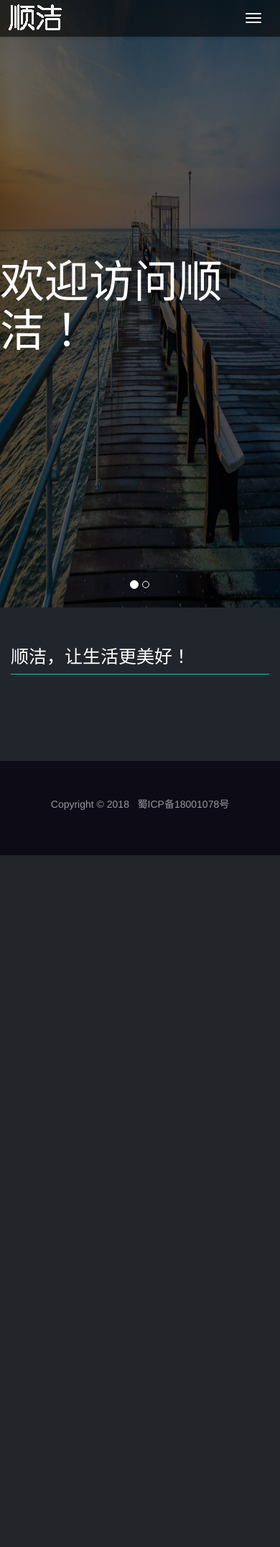
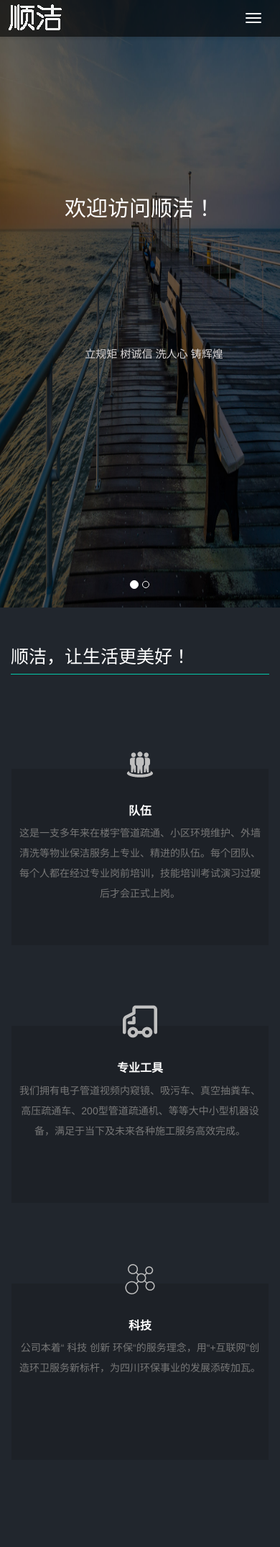
Before and after one commit to shunjiefw/python, a Django app: page / in a window 390 px wide. Shown: the top 2149 px of the page at 72% size. Before the commit the page ends 1188 px from the top, so only its background shows below. Run offline with Django 3.2, Linux system fonts and the light colour scheme; some libraries are stand-ins or nearby versions.

Commit message:
change style & add cnzz

```diff
--- a/shunjie/static/css/about.css
+++ b/shunjie/static/css/about.css
@@ -34,7 +34,7 @@
     display: block;
 }
 .img-b{
-    height: 300px !important;
+    height: 320px !important;
 }
 .message-title{
     height: 45px;
--- a/shunjie/static/css/index.css
+++ b/shunjie/static/css/index.css
@@ -16,6 +16,7 @@ body{
     font-size: 14px;
     color: #777;
     background-color: #21262d;
+    overflow-x: hidden;
 }
 a:hover,a:focus{
     text-decoration: none;
@@ -99,24 +100,127 @@ footer a:hover{
     padding: 0 !important;
     line-height: 72px;
 }
-#banner .item{
-    position: relative;
-}
 .title-h{
-    font-size: 62px;
-    position: absolute;
-    top: 40%;
+    font-size: 55px;
+    top: 30%;
     color: #fff;
     opacity: 0;
-    animation: aniTextShow .8s forwards;
+    width: 100%;
+    text-align: center;
+    position: absolute; right:12%;
 }
-@-webkit-keyframes aniTextShow{
+.title-d{
+    font-size: 25px;
+    top: 60%;
+    color: #d9d5d5;
+    opacity: 0;
+    width: 100%;
+    text-align: center;
+    position: absolute; left:5%;
+}
+.ani-s-d{
+    animation: aniTextShowDown 1s forwards;
+}
+.ani-s-r{
+    animation: aniTextShowRight 1s forwards;
+}
+.ani-s-l{
+    animation: aniTextShowLeft 1s forwards;
+}
+.ani-s-t{
+    animation: aniTextShowTop 1s forwards;
+}
+@media (max-width: 768px){
+    .title-h-p {
+        font-size: 30px !important;
+    }
+    .title-h{
+        right: 0;
+    }
+    .title-d-p{
+        font-size: 15px;
+        top: 55%;
+    }
+    .title-l-0{
+        left: 0;
+    }
+}
+@-webkit-keyframes aniTextShowDown{
     0% {
         opacity: 0;
-        transform: translateY(50px);
+        transform: translateY(150px);
     }
     100% {
         opacity: 1;
         transform: translateY(0);
     }
 }
+@-webkit-keyframes aniTextShowTop{
+    0% {
+        opacity: 0;
+        transform: translateY(-150px);
+    }
+    100% {
+        opacity: 1;
+        transform: translateY(0);
+    }
+}
+@-webkit-keyframes aniTextShowRight{
+    0% {
+        opacity: 0;
+        transform: translateX(300px);
+    }
+    100% {
+        opacity: 1;
+        transform: translateX(0);
+    }
+}
+@-webkit-keyframes aniTextShowLeft{
+    0% {
+        opacity: 0;
+        transform: translateX(-300px);
+    }
+    100% {
+        opacity: 1;
+        transform: translateX(0);
+    }
+}
+.home .block{
+    margin: 80px 0 30px 0;
+    border: 1px solid #21262d;
+    background-color: #21262d;
+}
+.home .block .block-body{
+    text-align: center;
+    background-color: #1d2127;
+    padding: 30px 10px;
+}
+.home .block .block-icon{
+    text-align: center;
+}
+.home .block .block-icon .icon{
+    display: inline-block;
+    width: 48px;
+    height: 48px;
+    margin-bottom: -24px;
+}
+.icon-team{
+    background: url('/static/images/team.png') no-repeat;
+}
+.icon-trans{
+    background: url('/static/images/trans.png') no-repeat;
+}
+.icon-tec{
+    background: url('/static/images/tec.png') no-repeat;
+}
+.home .block .block-body .block-title{
+    margin-bottom: 8px;
+    color: #fff;
+    font-size: 16px;
+    font-weight: 600;
+}
+.home .block p{
+    line-height: 2;
+    display: inline-block;
+    height: 130px;
+}
--- a/shunjie/templates/index.html
+++ b/shunjie/templates/index.html
@@ -2,4 +2,39 @@
 {% block title %}管道疏通，小区绿化，管道更换-顺洁{% endblock %}
 {% block content %}
     <h1 class="title">顺洁，让生活更美好！</h1>
+    <div class="row home">
+        <div class="col-md-4 item">
+            <div class="block">
+                <div class="block-icon">
+                    <i class="icon icon-team"></i>
+                </div>
+                <div class="block-body">
+                    <h3 class="block-title">队伍</h3>
+                    <p>这是一支多年来在楼宇管道疏通、小区环境维护、外墙清洗等物业保洁服务上专业、精进的队伍。每个团队、每个人都在经过专业岗前培训，技能培训考试演习过硬后才会正式上岗。</p>
+                </div>
+            </div>
+        </div>
+        <div class="col-md-4 item">
+            <div class="block">
+                <div class="block-icon">
+                    <i class="icon icon-trans"></i>
+                </div>
+                <div class="block-body">
+                    <h3 class="block-title">专业工具</h3>
+                    <p>我们拥有电子管道视频内窥镜、吸污车、真空抽粪车、高压疏通车、200型管道疏通机、等等大中小型机器设备，满足于当下及未来各种施工服务高效完成。</p>
+                </div>
+            </div>
+        </div>
+        <div class="col-md-4 item">
+            <div class="block">
+                <div class="block-icon">
+                    <i class="icon icon-tec"></i>
+                </div>
+                <div class="block-body">
+                    <h3 class="block-title">科技</h3>
+                    <p>公司本着“  科技    创新   环保“的服务理念，用“+互联网”创造环卫服务新标杆，为四川环保事业的发展添砖加瓦。</p>
+                </div>
+            </div>
+        </div>
+    </div>
 {% endblock %}
--- a/shunjie/templates/master.html
+++ b/shunjie/templates/master.html
@@ -46,10 +46,13 @@
             <div id="banner" class="carousel-inner">
                 <div class="item active">
                     <img class="banner-img slide-image" src="/static/images/bg-11.jpg" alt="" style="height:100%;">
-                    <h1 class="title-h">欢迎访问顺洁！</h1>
+                    <h1 class="title-h title-h-p ani-s-t">欢迎访问顺洁！</h1>
+                    <h1 class="title-d title-d-p ani-s-l">立规矩   树诚信   洗人心   铸辉煌</h1>
                 </div>
                 <div class="item">
-                    <img class="banner-img slide-image" src="/static/images/bg-4.jpg" alt="" style="height:100%;">
+                    <img class="banner-img slide-image" src="/static/images/bg-0.jpg" alt="" style="height:100%;">
+                    <h1 class="title-h title-h-p ani-s-d" style="color:#6b6b6b;">科技  创新  环保 + 互联网</h1>
+                    <h1 class="title-d title-d-p ani-s-r title-l-0" style="color:#000;">创造环卫服务新标杆，为四川环保事业的发展添砖加瓦</h1>
                 </div>
             </div>
         </div>
@@ -61,6 +64,7 @@
         <div class="container">
             <p>Copyright © 2018 &nbsp; <a href="http://www.miibeian.gov.cn/" target="_blank">蜀ICP备18001078号</a></p>
         </div>
+        <script src="https://s22.cnzz.com/z_stat.php?id=1272839151&web_id=1272839151" language="JavaScript"></script>
     </footer>
     <span id="top" class="top"></span>
     <script src="/static/js/jquery.js"></script>
@@ -69,7 +73,6 @@
 </body>
 <script>
     var h = document.documentElement.clientHeight || document.body.clientHeight;
-    console.log(h)
     $(window).scroll(function() {
         if ($(this).scrollTop() != 0) {
             $('#top').fadeIn();
@@ -83,5 +86,9 @@
     $(document).ready(function(){
         $("#banner .item").css('height',h);
     });
+    $(window).resize(function() {
+        var h = document.documentElement.clientHeight || document.body.clientHeight;
+        $("#banner .item").css('height',h);
+    });
 </script>
 </html>
```
Also changed, not shown: shunjie/templates/about.html (+14 -2 lines), shunjie/static/images/bg-0.jpg (added), shunjie/static/images/bg-1.jpg (added), shunjie/static/images/dx/gyqxc.jpg (added), shunjie/static/images/env.png (added), shunjie/static/images/team.png (added), shunjie/static/images/tec.png (added), shunjie/static/images/tools/dzstj.png, shunjie/static/images/tools/mtpw.png, shunjie/static/images/tools/stj.png, shunjie/static/images/tools/stjkl.png, shunjie/static/images/tools/systq.png, shunjie/static/images/trans.png (added).
